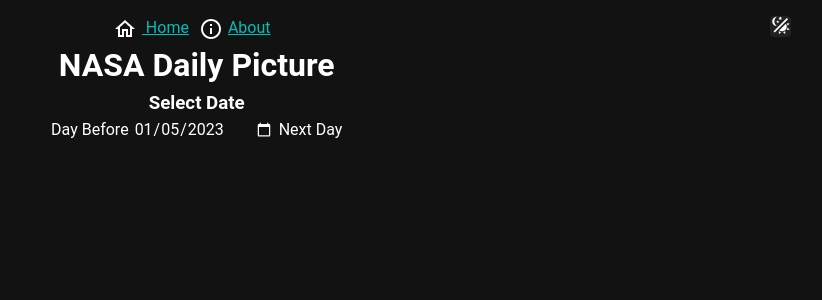
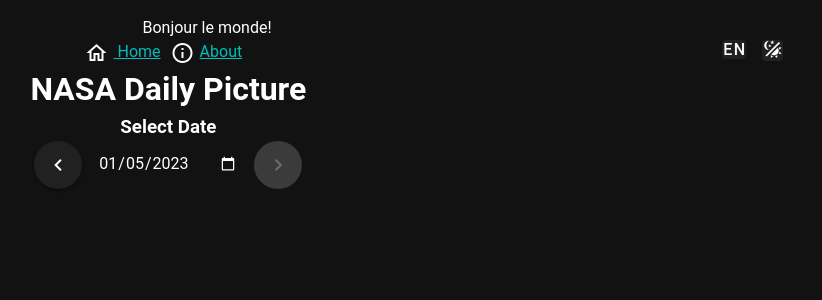
Before and after one commit to elogonme/nasa-apod-vue3, a Vue app: page / in a window 1280 px wide. Shown: the top 300 px of the page, without its empty margins (433-1255 px from the left). Built offline with nearby package versions, Linux system fonts and the light colour scheme; no server answers.

Commit message:
add i18n locale switch

```diff
--- a/package.json
+++ b/package.json
@@ -13,6 +13,7 @@
     "moment": "^2.29.4",
     "pinia": "^2.0.28",
     "vue": "^3.2.45",
+    "vue-i18n": "^9.2.2",
     "vue-router": "^4.1.6",
     "vuetify": "^3.0.7"
   },
--- a/src/App.vue
+++ b/src/App.vue
@@ -1,23 +1,41 @@
 <script setup>
 import { RouterLink, RouterView } from "vue-router";
 import { useTheme } from "vuetify";
+import { useLocale } from "vuetify";
+
+const { current, t } = useLocale();
 
 const theme = useTheme();
 const switchDarkMode = () =>
   (theme.global.name.value = theme.global.current.value.dark
     ? "light"
     : "dark");
+const changeLocale = () => {
+  if (current.value === "en") {
+    current.value = "fr";
+  } else current.value = "en";
+};
 </script>
 
 <template>
   <v-container>
+    <p>{{ t("message.hello") }}</p>
     <nav>
       <v-icon icon="mdi-home-outline" />
       <RouterLink to="/" class="nav-link"> Home</RouterLink>
       <v-icon icon="mdi-information-outline" />
       <RouterLink to="/about" class="nav-link">About</RouterLink>
-      <v-btn flat text size="sm" class="float-right" @click="switchDarkMode">
+      <v-btn
+        flat
+        text
+        size="sm"
+        class="float-right mx-2"
+        @click="switchDarkMode"
+      >
         <v-icon icon="mdi-theme-light-dark"></v-icon>
+      </v-btn>
+      <v-btn flat text size="sm" class="float-right mx-2" @click="changeLocale">
+        {{ current === "fr" ? "en" : "fr" }}
       </v-btn>
     </nav>
     <v-row justify="center">
--- a/src/components/DateSelector.vue
+++ b/src/components/DateSelector.vue
@@ -45,11 +45,21 @@
 <template>
   <h3>{{ title }}</h3>
   <form>
-    <button class="btn" @click.prevent="decrementDate">Day Before</button>
-    <input type="date" v-model="dateToGet" />
-    <button class="btn" @click.prevent="incrementDate" :disabled="isDateToday">
-      Next Day
-    </button>
+    <v-btn
+      class="mx-4"
+      icon="mdi-chevron-left"
+      small
+      @click.prevent="decrementDate"
+    ></v-btn>
+    <input class="date-picker" type="date" v-model="dateToGet" />
+    <v-btn
+      class="mx-4"
+      icon="mdi-chevron-right"
+      small
+      @click.prevent="incrementDate"
+      :disabled="isDateToday"
+    >
+    </v-btn>
   </form>
 </template>
 
@@ -57,4 +67,7 @@
 .btn {
   margin: 0 5px;
 }
+.date-picker {
+  height: 32px;
+}
 </style>
--- a/src/components/NasaImage.vue
+++ b/src/components/NasaImage.vue
@@ -12,31 +12,26 @@
 </script>
 
 <template>
-  <div class="container">
+  <v-container>
     <h3>{{ title }}</h3>
-    <div class="image-container">
+    <v-row no-gutters justify="center" class="img-row">
       <div class="date">{{ date }}</div>
-      <img :src="image" class="image" />
-    </div>
+      <v-img :src="image" class="ma-2" max-width="800" max-height="700" />
+    </v-row>
     <p class="description">{{ description }}</p>
-  </div>
+  </v-container>
 </template>
 
 <style scoped>
-.container {
-  margin: auto;
-  text-align: center;
-}
-.image {
-  max-width: 800px;
-  max-height: 700px;
-  margin: 10px 0;
+.img-row {
+  position: relative;
 }
 .date {
   position: absolute;
   top: 15px;
   left: 10px;
   z-index: 1;
+  color: white;
 }
 .description {
   text-align: start;
--- a/src/main.js
+++ b/src/main.js
@@ -1,10 +1,13 @@
 import { createApp } from "vue";
 import { createPinia } from "pinia";
+import { createVueI18nAdapter } from "vuetify/locale/adapters/vue-i18n";
+import { createI18n, useI18n } from "vue-i18n";
 
 import App from "./App.vue";
 import router from "./router";
 
 // import "./assets/main.css";
+import { fr, en } from "vuetify/locale";
 
 // Vuetify
 import "vuetify/styles";
@@ -13,6 +16,28 @@
 import * as directives from "vuetify/directives";
 import { aliases, mdi } from "vuetify/iconsets/mdi";
 import "@mdi/font/css/materialdesignicons.css";
+
+const messages = {
+  en: {
+    message: {
+      hello: "Hello world!",
+    },
+    $vuetify: en,
+  },
+  fr: {
+    message: {
+      hello: "Bonjour le monde!",
+    },
+    $vuetify: fr,
+  },
+};
+
+const i18n = new createI18n({
+  legacy: false, // Vuetify does not support the legacy mode of vue-i18n
+  locale: "fr",
+  fallbackLocale: "en",
+  messages,
+});
 
 const vuetify = createVuetify({
   components,
@@ -27,11 +52,18 @@
       mdi,
     },
   },
+  locale: {
+    adapter: createVueI18nAdapter({ i18n, useI18n }, { useScope: "global" }),
+    // locale: "fr",
+    // fallback: "en",
+    // messages: { fr, en },
+  },
 });
 
 const app = createApp(App);
 
 app.use(createPinia());
 app.use(router);
+app.use(i18n);
 app.use(vuetify);
 app.mount("#app");
```
Also changed, not shown: 1 other file (tests, documents, lock files or other folders).
